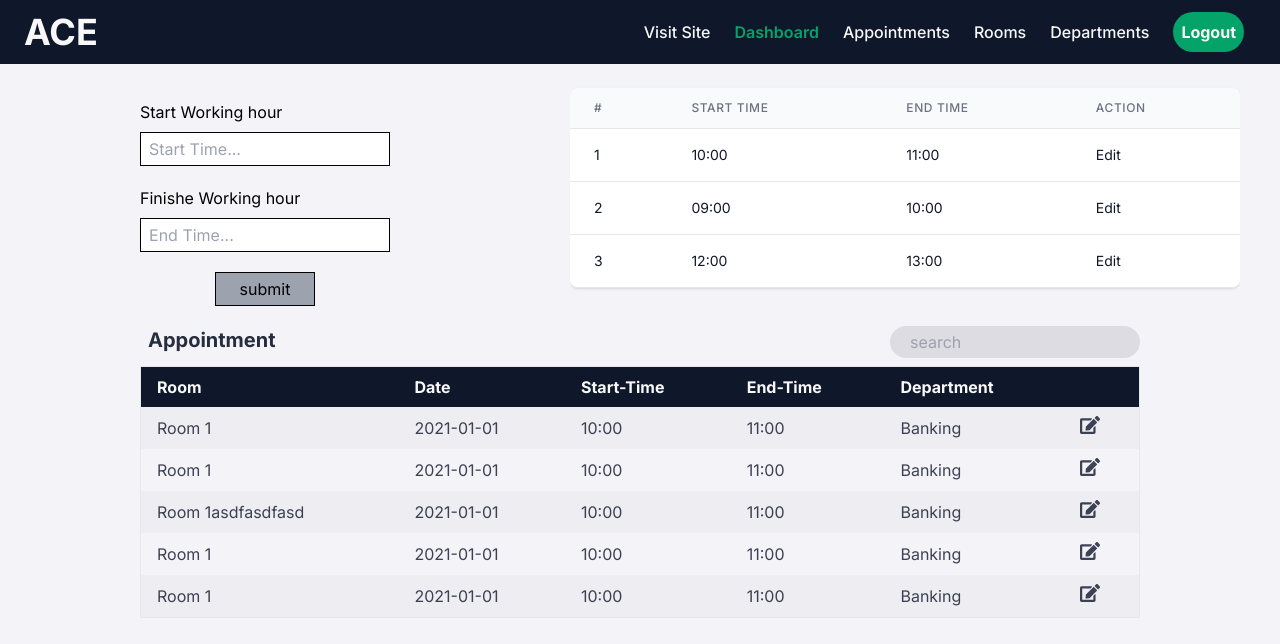
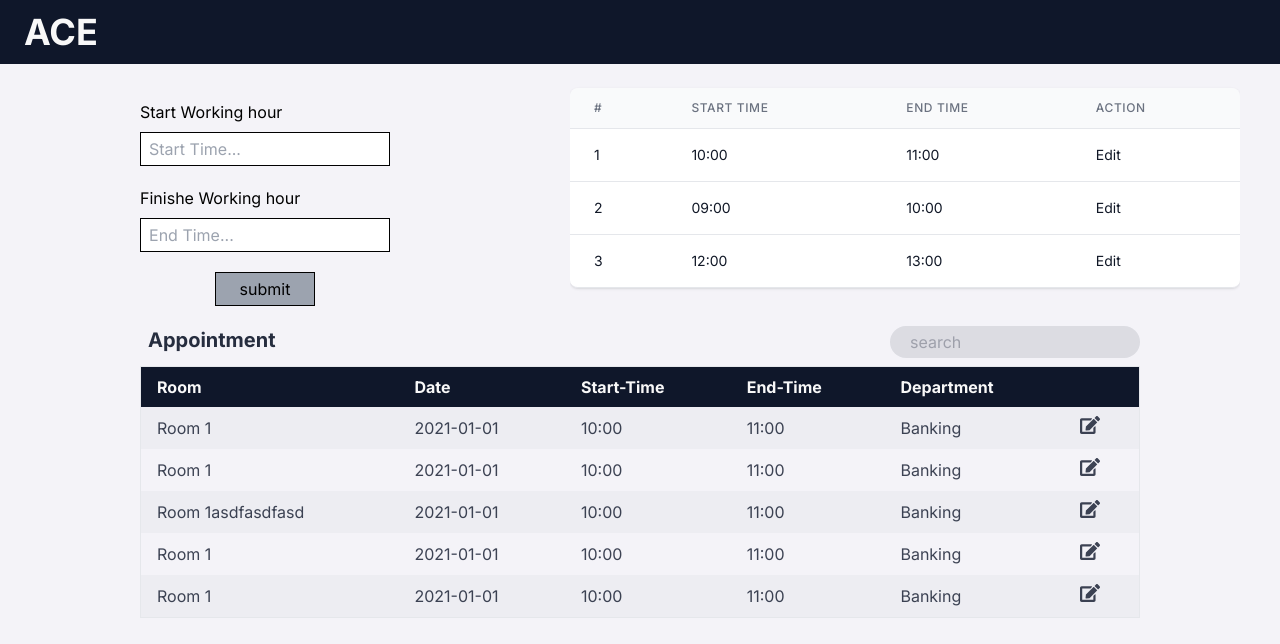
Before and after one commit to Antaraes/meeting_appointment_ui, a Next.js app: page /dashboard in a window 1280 px wide. Shown: the top 644 px of the page. Built offline with nearby package versions, Linux system fonts and the light colour scheme; no server answers.

Commit message:
[fix] navbar , piecharts

```diff
--- a/package.json
+++ b/package.json
@@ -9,9 +9,12 @@
     "lint": "next lint"
   },
   "dependencies": {
+    "@emotion/react": "^11.11.3",
+    "@emotion/styled": "^11.11.0",
     "@hookform/resolvers": "^3.3.4",
     "@mdi/js": "^7.4.47",
     "@mdi/react": "^1.6.1",
+    "@mui/x-charts": "^6.19.4",
     "@tanstack/react-query": "^5.18.1",
     "axios": "^1.6.7",
     "date-fns": "^3.3.1",
--- a/src/app/dashboard/page.tsx
+++ b/src/app/dashboard/page.tsx
@@ -10,12 +10,12 @@ import { Chart } from "react-google-charts";
 
 const page = () => {
   const { data: fetchedCount } = useFetch("counts", getAppointmentsCount);
-  const [departmentPieChartData, setDepartmentPieChartData] = useState([
-    ["Department", "DepartmentData"],
-  ]);
-  const [roomPieChartData, setRoomPieChartData] = useState([
-    ["Room", "RoomData"],
-  ]);
+  const [departmentPieChartData, setDepartmentPieChartData] = useState<
+    [string, string | number][]
+  >([["Department", "DepartmentData"]]);
+  const [roomPieChartData, setRoomPieChartData] = useState<
+    [string, string | number][]
+  >([["Room", "RoomData"]]);
   useEffect(() => {
     if (fetchedCount) {
       setDepartmentPieChartData((prevData) => [prevData[0]]);
@@ -31,7 +31,7 @@ const page = () => {
         }) => {
           setDepartmentPieChartData((prevData) => [
             ...prevData,
-            [departmentName, departmentCount],
+            [departmentName, Number(departmentCount)],
           ]);
         },
       );
@@ -40,7 +40,7 @@ const page = () => {
         ({ roomName, roomCount }: { roomName: string; roomCount: string }) => {
           setRoomPieChartData((prevData) => [
             ...prevData,
-            [roomName, roomCount],
+            [roomName, Number(roomCount)],
           ]);
         },
       );
--- a/src/components/Navbar.tsx
+++ b/src/components/Navbar.tsx
@@ -5,6 +5,8 @@ import Link from "next/link";
 import { FaBars } from "react-icons/fa";
 import { FaCircleXmark } from "react-icons/fa6";
 import { usePathname } from "next/navigation";
+
+const loginAdmin = localStorage.getItem("admin");
 
 const Navbar = () => {
   const [shouldSideBarOpen, setShouldSidebarOpen] = useState(false);
@@ -19,7 +21,8 @@ const Navbar = () => {
         >
           ACE
         </Link>
-
+        {loginAdmin && (
+          <>
             <ul className="mr-5 hidden items-center gap-x-6 font-medium text-text-white md:flex">
               <li
                 className={`${pathname === "/" ? "font-semibold text-accent" : "text-text-white"}`}
@@ -59,6 +62,8 @@ const Navbar = () => {
               className="text-accent md:hidden"
               onClick={() => setShouldSidebarOpen(true)}
             />
+          </>
+        )}
       </nav>
 
       <div
```
Also changed, not shown: 1 other file (tests, documents, lock files or other folders). Lines whose indentation alone changed are shown as unchanged.
